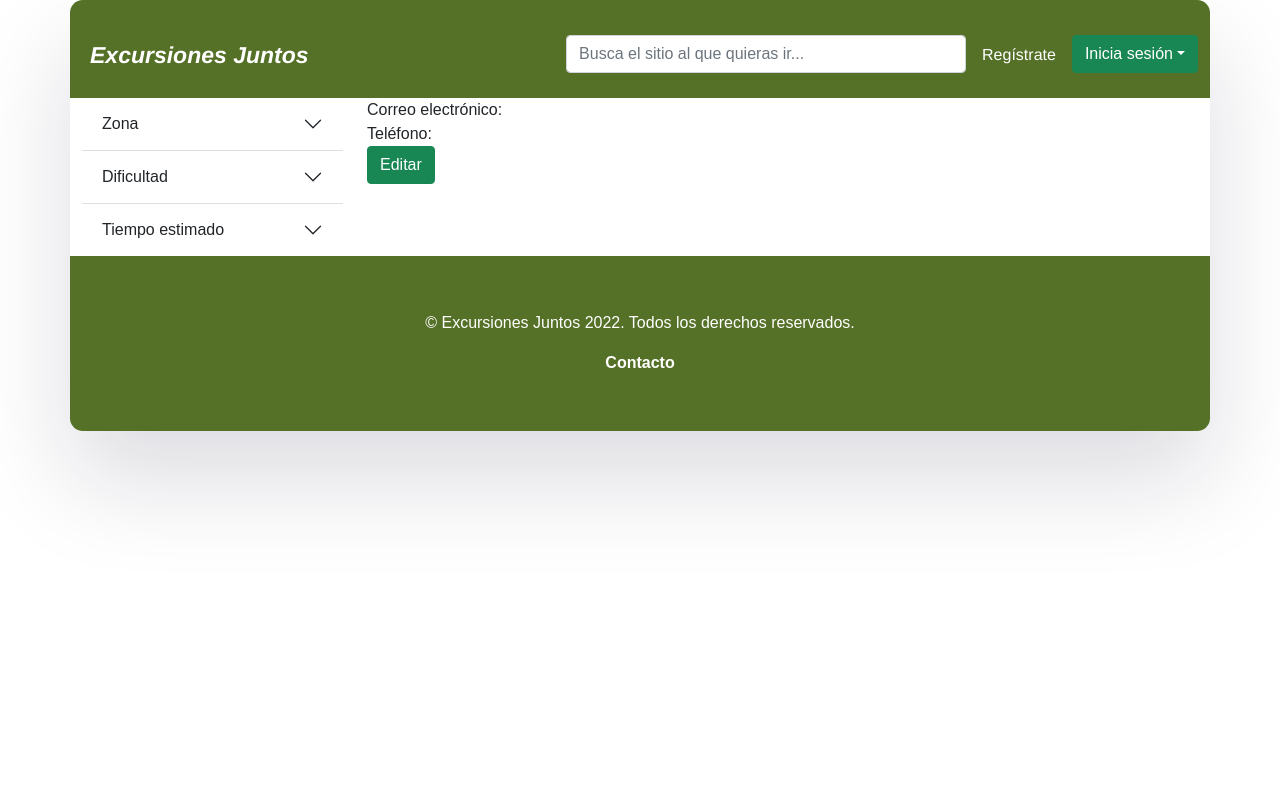
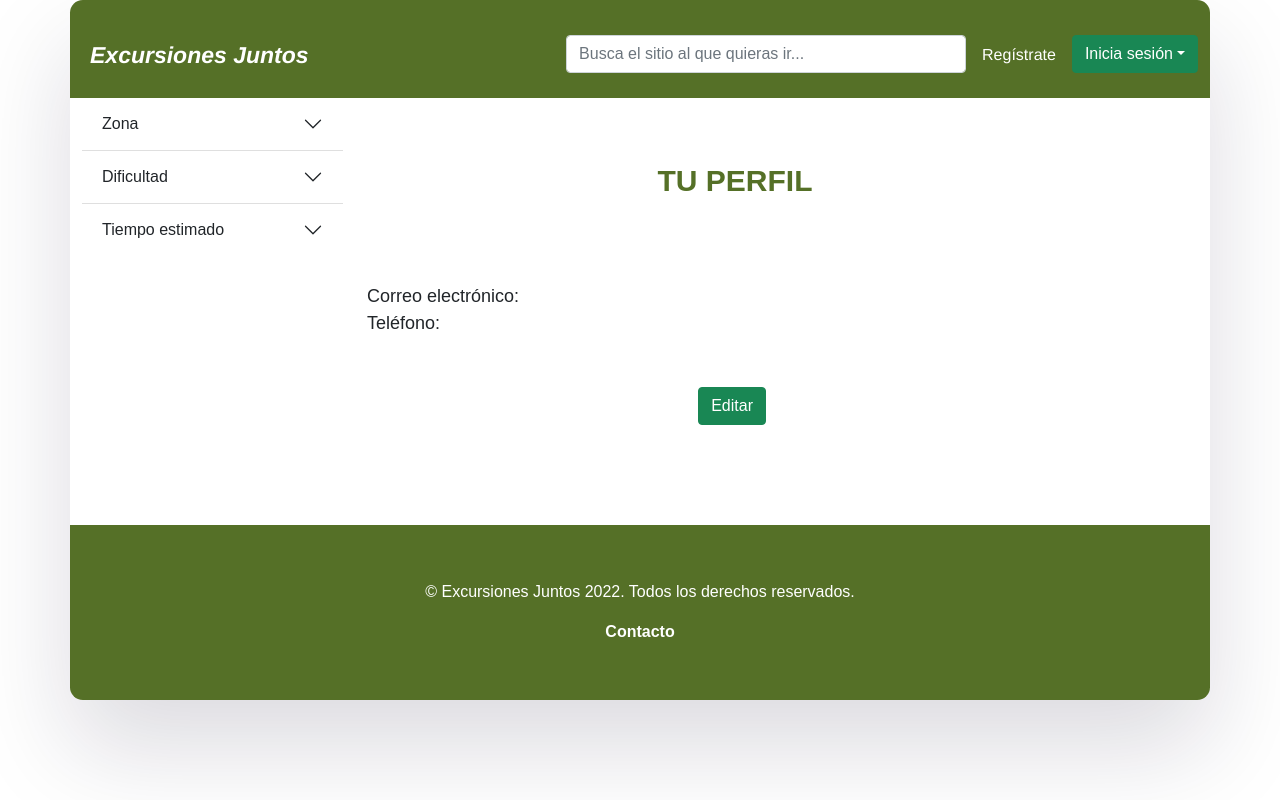
Before and after one commit to irenesj/excursiones, a React (Create React App) app: page /userPage in a window 1280 px wide. Built offline with nearby package versions, Linux system fonts and the light colour scheme; no server answers.

Commit message:
Continuing with the user page

```diff
--- a/src/components/UserPage.js
+++ b/src/components/UserPage.js
@@ -12,11 +12,15 @@ function UserPage(){
     return(
 
      <Col xs="8">
-        <div>{user && user.name}</div>
-        <div>{user && user.surname}</div>
-        <div>Correo electrónico: {user && user.mail}</div>
-        <div>Teléfono: {user && user.phone}</div>
-        <Button variant="success">Editar</Button>
+
+        <div className={styles.title}>Tu perfil</div>
+        <div className={styles.userInfo}>
+            <div className={styles.nameSurname}>{user && user.name} {user && user.surname}</div>
+            <div>Correo electrónico: {user && user.mail}</div>
+            <div>Teléfono: {user && user.phone}</div>
+        </div>
+        <Button className={styles.editBtn} variant="success">Editar</Button>
+
     </Col>
 
     );
--- a/src/css/UserPage.module.css
+++ b/src/css/UserPage.module.css
@@ -1,9 +1,12 @@
-.user{
+.title{
 
-    background-color: white;
-    font-size: large;
-    margin-top: 100px;
-    padding-bottom: 100px;
+    color: #557027;
+    margin-top: 60px;
+    font-weight: bold;
+    font-size: 30px;
+    text-align: center;
+    text-transform: uppercase;
+    padding-bottom: 30px;
 }
 
 .userInfo{
@@ -12,7 +15,19 @@
 
 }
 
-.title{
+
+.nameSurname{
 
     font-weight: bold;
+    font-size: 25px;
+    margin-bottom: 50px;
+
 }
+
+.editBtn{
+
+  margin-top: 50px;
+  margin-bottom: 100px;
+  margin-left: 45%;
+
+}
```
